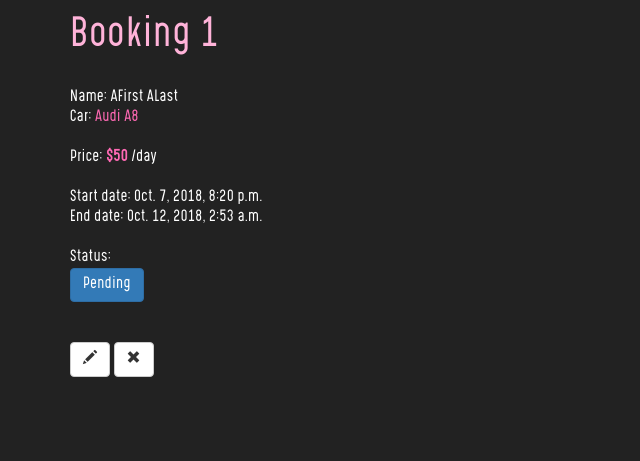
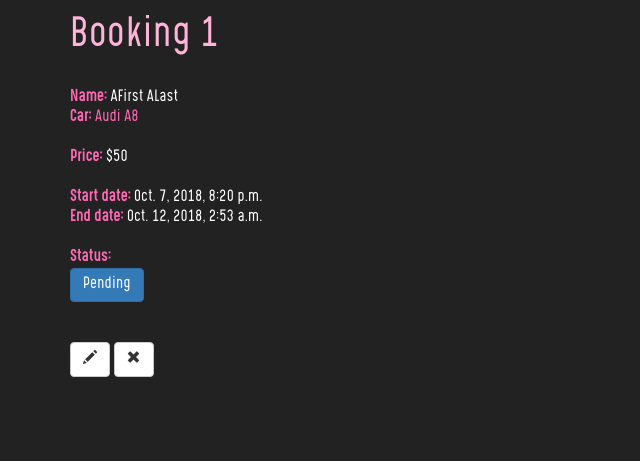
Before and after one commit to Gr4nts/FlamingoCarShare, a Django app: page /booking/1 in a window 1280 px wide. Shown: the part 52-513 px from the top of the page, without its empty margins (0-640 px from the left). Run offline with Django 3.2, Linux system fonts and the light colour scheme; data comes from the database, SQL or seed files in the repository; both versions use the stored data as it was after the commit; some libraries are stand-ins or nearby versions.

Commit message:
Paypal and booking code updated, changed some heading colours

```diff
--- a/flamingo/templates/book.html
+++ b/flamingo/templates/book.html
@@ -21,7 +21,7 @@
     <form method="post">
       {% csrf_token %}
       <p class="col text-center" style="color:hotpink;">{{ car.car_name }}</p>
-      <p class="col text-center" style="color:white;">Price: <strong style="color:hotpink;">${{ car.price }}</strong> /day</p>
+      <p class="col text-center" style="color:white;">Price: <strong style="color:hotpink;">${{ car.price }}</strong></p>
 
       <select name="car" required id="id_car" style="display:none;">
           <option value="{{ car.car_id }}" selected>{{ car.car_name }}</option>
--- a/flamingo/templates/booking_details.html
+++ b/flamingo/templates/booking_details.html
@@ -6,17 +6,16 @@
   <h1>Booking {{ booking.booking_id }}</h1>
 
   <p><br>
-    Name: {{ booking.customer }}
-    <br>
-    Car: <a href="{{ booking.car.get_absolute_url }}">{{ booking.car }}</a>
+    <strong style="color:hotpink;">Name:</strong> {{ booking.customer }}<br>
+    <strong style="color:hotpink;">Car:</strong> <a href="{{ booking.car.get_absolute_url }}">{{ booking.car }}</a>
     <br><br>
-    Price: <strong style="color:hotpink;">${{ booking.car.price }}</strong> /day
+    <strong style="color:hotpink;">Price:</strong> ${{ booking.car.price }}
     <br><br>
-    Start date: {{ booking.book_start_date }}, {{ booking.start_time }}
-    <br>
-    End date: {{ booking.book_end_date }}, {{ booking.end_time }}
+    <strong style="color:hotpink;">Start date:</strong> {{ booking.book_start_date }}, {{ booking.start_time }}<br>
+    <strong style="color:hotpink;">End date:</strong> {{ booking.book_end_date }}, {{ booking.end_time }}
     <br><br>
-    Status: <br> <button type="button" class="btn btn-{{ booking.status_button }}">{{ booking.status }}</button>
+    <strong style="color:hotpink;">Status:</strong><br>
+    <button type="button" class="btn btn-{{ booking.status_button }}">{{ booking.status }}</button>
     <br><br><br>
     <a class="btn btn-default" href="{% url 'edit' pk=booking.pk %}" title="Edit this booking"><span class="glyphicon glyphicon-pencil"></span></a>
     <a class="btn btn-default" href="{% url 'delete' pk=booking.pk %}" title="Delete this booking"><span class="glyphicon glyphicon-remove"></span></a>
@@ -69,7 +68,7 @@
         return actions.payment.create({
           payment: {
             transactions: [ {
-	             amount: { total: '0.01', currency: 'AUD' }
+	             amount: { total: '{{ booking.car.price }}', currency: 'AUD' }
 	          } ]
 	        }
 	      });
--- a/flamingo/templates/prices.html
+++ b/flamingo/templates/prices.html
@@ -7,7 +7,7 @@
   <div class="container">
     <h1>Prices</h1>
 
-    <h2>Short term (1-24 hours)</h2>
+    <h2 style="color:hotpink;">Short term (1-24 hours)</h2>
     <table>
       <tr>
         <th>Economy</th>
@@ -21,7 +21,7 @@
       </tr>
     </table>
 
-    <h2>Long term (1-30 days)</h2>
+    <h2 style="color:hotpink;">Long term (1-30 days)</h2>
     <table>
       <tr>
         <th>Economy</th>
```
Also changed, not shown: flamingo/templates/account.html (+15 -16 lines), flamingo/templates/car_details.html (+4 -6 lines), flamingo/templates/map.html (+5 -5 lines), flamingo/db.sqlite3.
